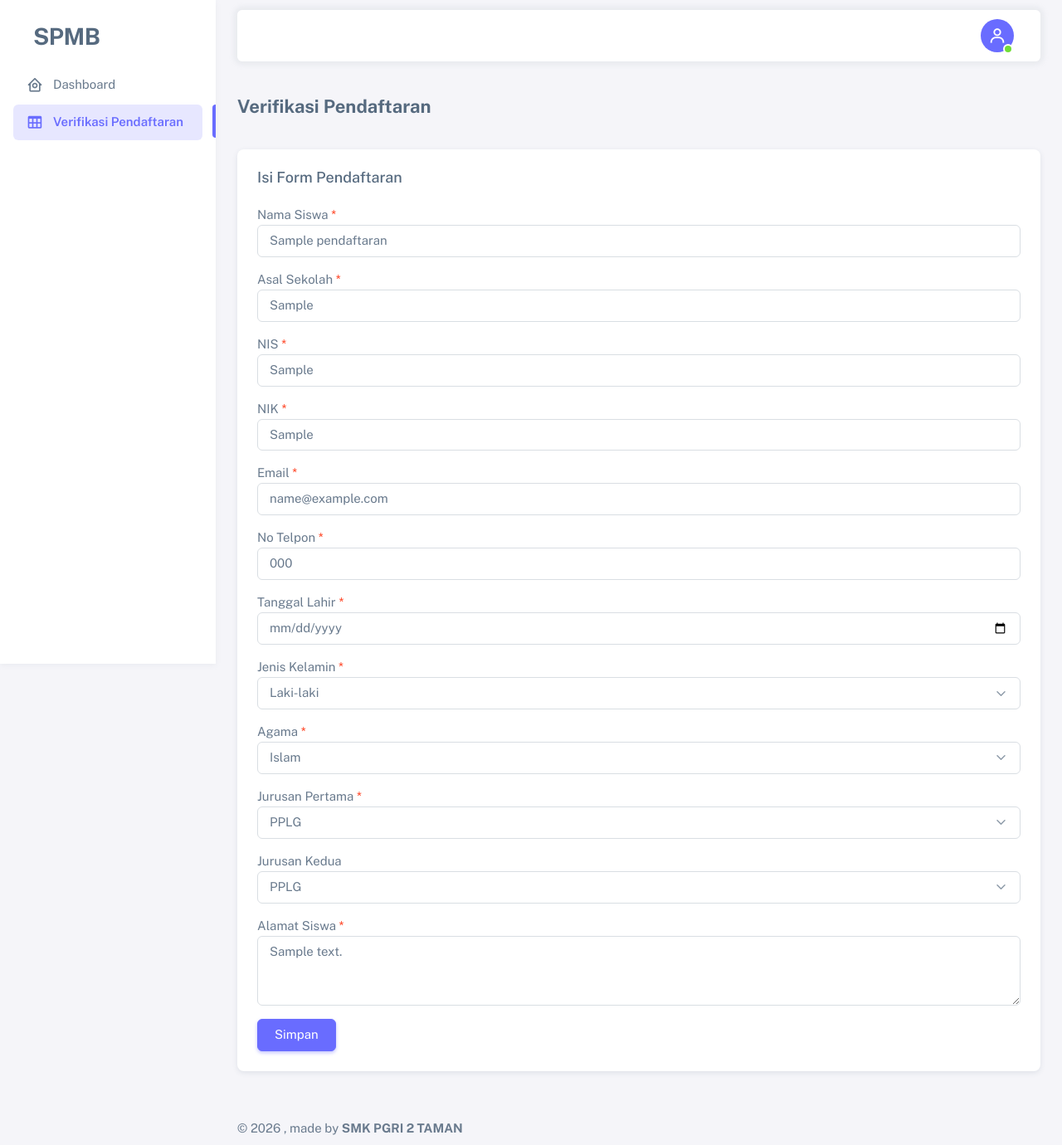
After one commit to Rafipranata/spmb-smk-php-native, a PHP site: page /admin/edit.php?id=1 in a window 1280 px wide. The commit adds this page. Shown: the whole page at 83% size. Run offline with PHP 8.4, Linux system fonts and the light colour scheme; the visitor is signed in with stand-in values (Sample User, id 1); tables that the repository leaves empty or names only in its code hold one stand-in row (values such as "Sample post"); some libraries are stand-ins or nearby versions.

Commit message:
fix verification registration student

```diff
--- /dev/null
+++ b/admin/edit.php
@@ -0,0 +1,305 @@
+<!DOCTYPE html>
+
+<!-- =========================================================
+* Sneat - Bootstrap 5 HTML Admin Template - Pro | v1.0.0
+==============================================================
+
+* Product Page: https://themeselection.com/products/sneat-bootstrap-html-admin-template/
+* Created by: ThemeSelection
+* License: You must have a valid license purchased in order to legally use the theme for your project.
+* Copyright ThemeSelection (https://themeselection.com)
+
+=========================================================
+ -->
+<!-- beautify ignore:start -->
+<?php
+session_start();
+
+include __DIR__ . '/../DB/koneksi.php';
+
+if (!isset($_SESSION['user_id'])) {
+    header("Location: login.php");
+    exit;
+}
+
+$student_id = $_GET['id'] ?? null;
+if (!$student_id) {
+    header("Location: verifikasi.php");
+    exit;
+}
+$query = "SELECT * FROM pendaftaran WHERE id = '$student_id'";
+$result = mysqli_query($koneksi, $query);
+$student = mysqli_fetch_assoc($result);
+if (!$student) {
+    header("Location: verifikasi.php");
+    exit;
+}
+
+
+?>
+
+<html
+  lang="en"
+  class="light-style layout-menu-fixed"
+  dir="ltr"
+  data-theme="theme-default"
+  data-assets-path="assets/"
+  data-template="vertical-menu-template-free"
+>
+  <head>
+    <meta charset="utf-8" />
+    <meta
+      name="viewport"
+      content="width=device-width, initial-scale=1.0, user-scalable=no, minimum-scale=1.0, maximum-scale=1.0"
+    />
+
+    <title>Dashboard | SPMB - SMK PGRI 2 TAMAN</title>
+
+    <meta name="description" content="" />
+
+    <!-- Favicon -->
+    <link rel="icon" type="image/x-icon" href="../assets/img/favicon/favicon.ico" />
+
+    <!-- Fonts -->
+    <link rel="preconnect" href="https://fonts.googleapis.com" />
+    <link rel="preconnect" href="https://fonts.gstatic.com" crossorigin />
+    <link
+      href="https://fonts.googleapis.com/css2?family=Public+Sans:ital,wght@0,300;0,400;0,500;0,600;0,700;1,300;1,400;1,500;1,600;1,700&display=swap"
+      rel="stylesheet"
+    />
+
+    <!-- Icons. Uncomment required icon fonts -->
+    <link rel="stylesheet" href="assets/vendor/fonts/boxicons.css" />
+
+    <!-- Core CSS -->
+    <link rel="stylesheet" href="assets/vendor/css/core.css" class="template-customizer-core-css" />
+    <link rel="stylesheet" href="assets/vendor/css/theme-default.css" class="template-customizer-theme-css" />
+    <link rel="stylesheet" href="assets/css/demo.css" />
+
+    <!-- Vendors CSS -->
+    <link rel="stylesheet" href="assets/vendor/libs/perfect-scrollbar/perfect-scrollbar.css" />
+
+    <!-- Page CSS -->
+<!-- DataTables CSS -->
+<link rel="stylesheet" href="https://cdn.datatables.net/1.13.3/css/jquery.dataTables.min.css">
+
+<!-- jQuery -->
+<script src="https://code.jquery.com/jquery-3.6.0.min.js"></script>
+
+<!-- DataTables JS -->
+
+
+    <!-- Helpers -->
+    <script src="assets/vendor/js/helpers.js"></script>
+
+    <!-- Page CSS -->
+
+
+    <!--! Template customizer & Theme config files MUST be included after core stylesheets and helpers.js in the <head> section -->
+    <!--? Config:  Mandatory theme config file contain global vars & default theme options, Set your preferred theme option in this file.  -->
+    <script src="assets/js/config.js"></script>
+  </head>
+
+  <body>
+<style>
+  .text-justify {
+    text-align: justify;
+    text-justify: inter-word;
+  }
+</style>
+
+
+    <!-- Layout wrapper -->
+    <div class="layout-wrapper layout-content-navbar">
+      <div class="layout-container">
+        <!-- Menu -->
+
+        <?php include 'sidebar.php'; ?>
+        <!-- / Menu -->
+
+        <!-- Layout container -->
+        <div class="layout-page">
+          <!-- Navbar -->
+
+          <?php include 'navbar.php'; ?>
+
+          <!-- / Navbar -->
+
+          <!-- Content wrapper -->
+          <div class="content-wrapper">
+            <!-- Content -->
+
+            <div class="container-xxl flex-grow-1 container-p-y">
+              <h4 class="fw-bold py-3 mb-4"> Verifikasi Pendaftaran</h4>
+
+              <!-- Basic Layout & Basic with Icons -->
+              <div class="row">
+                <!-- Basic Layout -->
+                <div class="col-xxl">
+                                      <div class="card mb-4">
+                    <div class="card-header d-flex align-items-center justify-content-between">
+                      <h5 class="mb-0">Isi Form Pendaftaran</h5>
+                    </div>
+                    <div class="card-body">
+                        <form method="POST" action="update_student.php">
+                            <div class="mb-3">
+                                <label>Nama Siswa <span class="text-danger">*</span></label>
+                                <input type="text" name="nama" class="form-control" value="<?= htmlspecialchars($student['nama']) ?>" required>
+                            </div>
+                            <div class="mb-3">
+                                <label>Asal Sekolah <span class="text-danger">*</span></label>
+                                <input type="text" name="asal_sekolah" class="form-control" value="<?= htmlspecialchars($student['asal_sekolah']) ?>" required>
+                            </div>
+
+                            <div class="mb-3">
+                                <label>NIS <span class="text-danger">*</span></label>
+                                <input type="text" name="nis" class="form-control" value="<?= htmlspecialchars($student['nis']) ?>" required>
+                            </div>
+
+                            <div class="mb-3">
+                                <label>NIK <span class="text-danger">*</span></label>
+                                <input type="text" name="nik" class="form-control" value="<?= htmlspecialchars($student['nik']) ?>" required pattern="\d{16}" maxlength="16" title="NIK harus terdiri dari 16 digit angka">
+                            </div>
+
+                            <div class="mb-3">
+                                <label>Email <span class="text-danger">*</span></label>
+                                <input type="email" name="email" class="form-control" value="<?= htmlspecialchars($student['email']) ?>" required>
+                            </div>
+
+                            <div class="mb-3">
+                                <label>No Telpon <span class="text-danger">*</span></label>
+                                <input type="text" name="no_telp" class="form-control" value="<?= htmlspecialchars($student['no_telp']) ?>" required>
+                            </div>
+
+                            <div class="mb-3">
+                                <label>Tanggal Lahir <span class="text-danger">*</span></label>
+                                <input type="date" name="tgl_lahir" class="form-control" value="<?= htmlspecialchars($student['tgl_lahir']) ?>" required>
+                            </div>
+
+                            <div class="mb-3">
+                                <label>Jenis Kelamin <span class="text-danger">*</span></label>
+                                <select name="jenis_kelamin" class="form-select" required>
+                                    <option value="Laki-laki" <?= ($student['jenis_kelamin'] == 'Laki-laki') ? 'selected' : '' ?>>Laki-laki</option>
+                                    <option value="Perempuan" <?= ($student['jenis_kelamin'] == 'Perempuan') ? 'selected' : '' ?>>Perempuan</option>
+                                </select>
+                            </div>
+
+                            <div class="mb-3">
+                                <label>Agama <span class="text-danger">*</span></label>
+                                <select name="agama" class="form-select" required>
+                                    <option value="Islam" <?= ($student['agama'] == 'Islam') ? 'selected' : '' ?>>Islam</option>
+                                    <option value="Kristen" <?= ($student['agama'] == 'Kristen') ? 'selected' : '' ?>>Kristen</option>
+                                    <option value="Katolik" <?= ($student['agama'] == 'Katolik') ? 'selected' : '' ?>>Katolik</option>
+                                    <option value="Hindu" <?= ($student['agama'] == 'Hindu') ? 'selected' : '' ?>>Hindu</option>
+                                    <option value="Budha" <?= ($student['agama'] == 'Budha') ? 'selected' : '' ?>>Budha</option>
+                                    <option value="Konghucu" <?= ($student['agama'] == 'Konghucu') ? 'selected' : '' ?>>Konghucu</option>
+                                </select>
+                            </div>
+
+                            <div class="mb-3">
+                                <label>Jurusan Pertama <span class="text-danger">*</span></label>
+                                <select name="jurusan_pertama" class="form-select" required>
+                                    <option value="PPLG" <?= ($student['jurusan_pertama'] == 'PPLG') ? 'selected' : '' ?>>PPLG</option>
+                                    <option value="TJKT" <?= ($student['jurusan_pertama'] == 'TJKT') ? 'selected' : '' ?>>TJKT</option>
+                                    <option value="DKV" <?= ($student['jurusan_pertama'] == 'DKV') ? 'selected' : '' ?>>DKV</option>
+                                    <option value="AKL" <?= ($student['jurusan_pertama'] == 'AKL') ? 'selected' : '' ?>>AKL</option>
+                                    <option value="MPLB" <?= ($student['jurusan_pertama'] == 'MPLB') ? 'selected' : '' ?>>MPLB</option>
+                                    <option value="Tata Kecantikan" <?= ($student['jurusan_pertama'] == 'Tata Kecantikan') ? 'selected' : '' ?>>Tata Kecantikan</option>
+                                </select>
+                            </div>
+
+                            <div class="mb-3">
+                                <label>Jurusan Kedua</label>
+                                <select name="jurusan_kedua" class="form-select">
+                                    <option value="PPLG" <?= ($student['jurusan_kedua'] == 'PPLG') ? 'selected' : '' ?>>PPLG</option>
+                                    <option value="TJKT" <?= ($student['jurusan_kedua'] == 'TJKT') ? 'selected' : '' ?>>TJKT</option>
+                                    <option value="DKV" <?= ($student['jurusan_kedua'] == 'DKV') ? 'selected' : '' ?>>DKV</option>
+                                    <option value="AKL" <?= ($student['jurusan_kedua'] == 'AKL') ? 'selected' : '' ?>>AKL</option>
+                                    <option value="MPLB" <?= ($student['jurusan_kedua'] == 'MPLB') ? 'selected' : '' ?>>MPLB</option>
+                                    <option value="Tata Kecantikan" <?= ($student['jurusan_kedua'] == 'Tata Kecantikan') ? 'selected' : '' ?>>Tata Kecantikan</option>
+                                </select>
+                            </div>
+
+                            <div class="mb-3">
+                                <label>Alamat Siswa <span class="text-danger">*</span></label>
+                                <textarea name="alamat_siswa" class="form-control" rows="3" required><?= htmlspecialchars($student['alamat_siswa']) ?></textarea>
+                            </div>
+
+                            <button type="submit" name="simpan" class="btn btn-primary">
+                                Simpan
+                            </button>
+                        </form>
+                    </div>
+                  </div>
+                </div>
+              </div>
+            </div>
+            <!-- / Content -->
+
+            <!-- Footer -->
+            <footer class="content-footer footer bg-footer-theme">
+              <div class="container-xxl d-flex flex-wrap justify-content-between py-2 flex-md-row flex-column">
+                <div class="mb-2 mb-md-0">
+                  ©
+                  <script>
+                    document.write(new Date().getFullYear());
+                  </script>
+                  , made by
+                  <a
+                    href="https://smkpgri2taman.sch.id/"
+                    target="_blank"
+                    class="footer-link fw-bolder">SMK PGRI 2 TAMAN</a>
+                </div>
+              </div>
+            </footer>
+                        <!-- / Footer -->
+            <div class="content-backdrop fade"></div>
+          </div>
+          <!-- Content wrapper -->
+        </div>
+        <!-- / Layout page -->
+      </div>
+
+      <!-- Overlay -->
+      <div class="layout-overlay layout-menu-toggle"></div>
+    </div>
+    <!-- / Layout wrapper -->
+
+    <script>
+        $(document).ready(function() {
+            // Initialize DataTable
+            var table = $('#dataTable').DataTable({
+                "pageLength": 5,
+                "lengthMenu": [5, 10, 20, 50]
+            });
+
+            // Custom search function for Kode Pendaftaran
+            $('#searchKode').on('keyup', function() {
+                table.column(0).search(this.value).draw();
+            });
+        });
+
+    </script>
+    <!-- Core JS -->
+    <!-- build:js assets/vendor/js/core.js -->
+    <script src="assets/vendor/libs/jquery/jquery.js"></script>
+    <script src="assets/vendor/libs/popper/popper.js"></script>
+    <script src="assets/vendor/js/bootstrap.js"></script>
+    <script src="assets/vendor/libs/perfect-scrollbar/perfect-scrollbar.js"></script>
+    <script src="https://cdn.datatables.net/1.13.3/js/jquery.dataTables.min.js"></script>
+
+    <script src="assets/vendor/js/menu.js"></script>
+    <!-- endbuild -->
+
+    <!-- Vendors JS -->
+
+    <!-- Main JS -->
+    <script src="assets/js/main.js"></script>
+
+    <!-- Page JS -->
+    <script src="assets/js/dashboards-analytics.js"></script>
+
+    <!-- Place this tag in your head or just before your close body tag. -->
+    <script async defer src="https://buttons.github.io/buttons.js"></script>
+  </body>
+</html>
--- a/admin/sidebar.php
+++ b/admin/sidebar.php
@@ -81,7 +81,7 @@
               </a>
             </li>
 
-            <li class="menu-item <?= ($current == 'verifikasi.php') ? 'active' : '' ?>">
+            <li class="menu-item <?= ($current == 'verifikasi.php' || $current == 'edit.php') ? 'active' : '' ?>">
               <a href="verifikasi.php" class="menu-link">
                 <i class="menu-icon tf-icons bx bx-table"></i>
                 <div>Verifikasi Pendaftaran</div>
```
